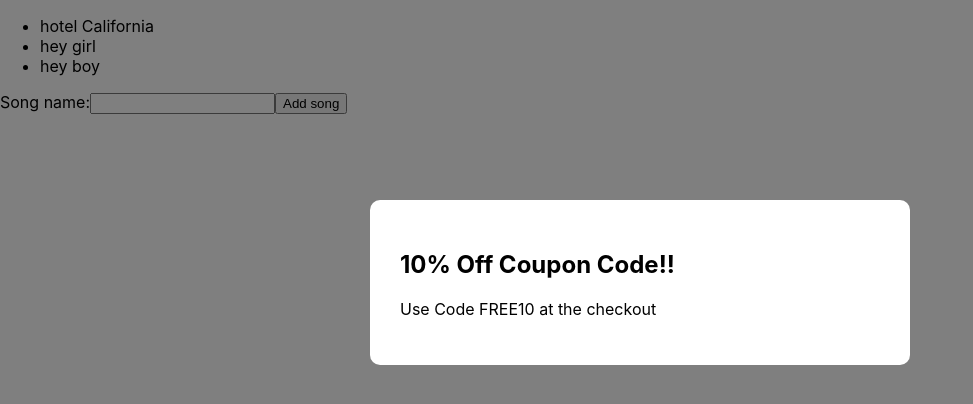
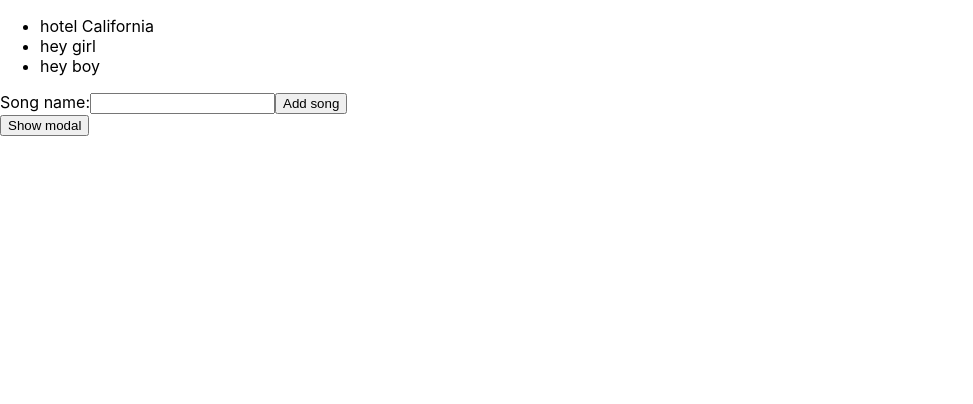
Before and after one commit to romankolivashko/hooksapp, a React (Create React App) app: page / in a window 1280 px wide. Shown: the top 404 px of the page, without its empty margins (0-973 px from the left). Built offline with nearby package versions, Linux system fonts and the light colour scheme.

Commit message:
Added show/close modal

```diff
--- a/src/App.js
+++ b/src/App.js
@@ -1,11 +1,32 @@
+import React, { useState } from 'react';
 import Modal from "./components/Modal";
 import SongList from "./components/SongList";
 
 function App() {
+
+  const [showModal, setShowModal] = useState(false);
+
+  console.log(showModal);
+
+  const handleClose = () => {
+    setShowModal(false)
+  }
+
   return (
     <div className="App">
       <SongList />
-      <Modal />
+      {/* <Modal>
+        <h2>10% Off Coupon Code!!</h2>
+        <p>Use Code FREE10 at the checkout</p>
+      </Modal> */}
+      {showModal && <Modal handleClose={handleClose}>
+        <h2>Terms and Conditions</h2>
+        <p>Lorem ipsum dolor sit amet consectetur adipisicing elit. Impedit necessitatibus autem, et hic corporis sed numquam eos itaque corrupti neque optio adipisci vitae molestiae quaerat. Harum rerum fuga eos! Quae.</p>
+        <a href="#">find out more...</a>
+      </Modal>}
+      <div>
+        <button onClick={() => {setShowModal(true)}}>Show modal</button>
+      </div>
     </div>
   );
 }
--- a/src/components/Modal.js
+++ b/src/components/Modal.js
@@ -1,11 +1,11 @@
 import './Modal.css'
 
-export default function Modal() {
+export default function Modal({children, handleClose}) {
   return (
     <div className="modal-backdrop">
       <div className="modal">
-        <h2>10% Off Coupon Code!!</h2>
-        <p>Use Code FREE10 at the checkout</p>
+       {children}
+       <button onClick={handleClose}>Close</button>
       </div>
     </div>
   )
```
